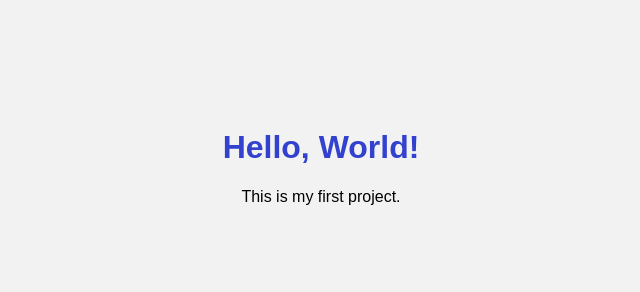
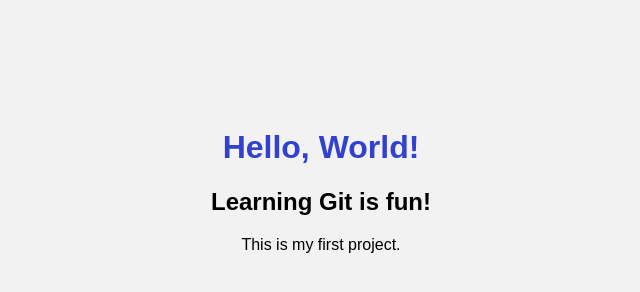
Before and after one commit to rihab830/hello-site, a plain HTML site: page index.html in a window 1280 px wide. Shown: the whole page, without its empty margins (319-959 px from the left). Drawn offline with Linux system fonts and the light colour scheme.

Commit message:
Add subheading to homepage

```diff
--- a/index.html
+++ b/index.html
@@ -8,6 +8,6 @@
 </head>
 <body>
   <h1>Hello, World!</h1>
+  <h2>Learning Git is fun!</h2>
   <p>This is my first project.</p>
 </body>
-</html>
```
